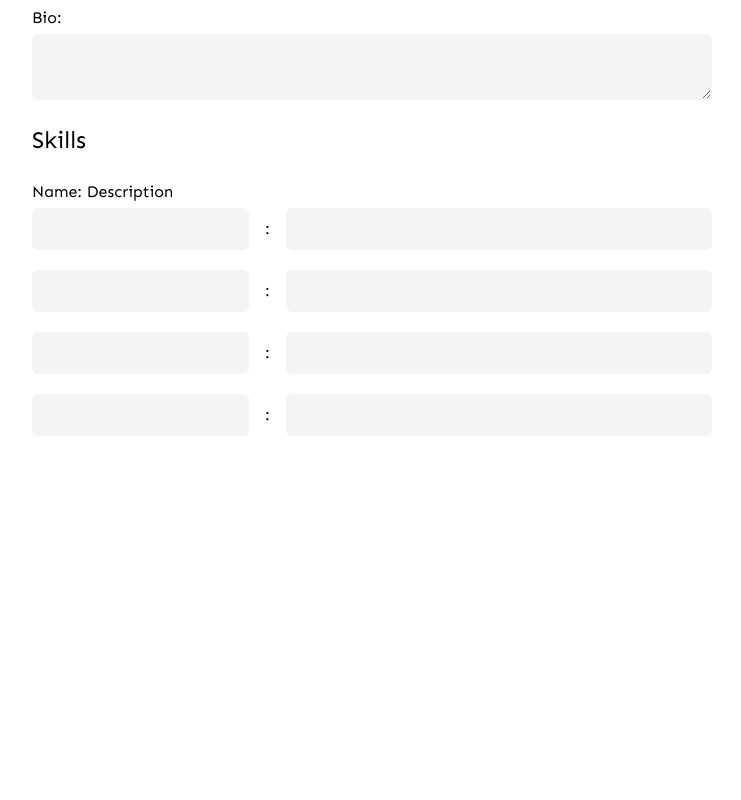
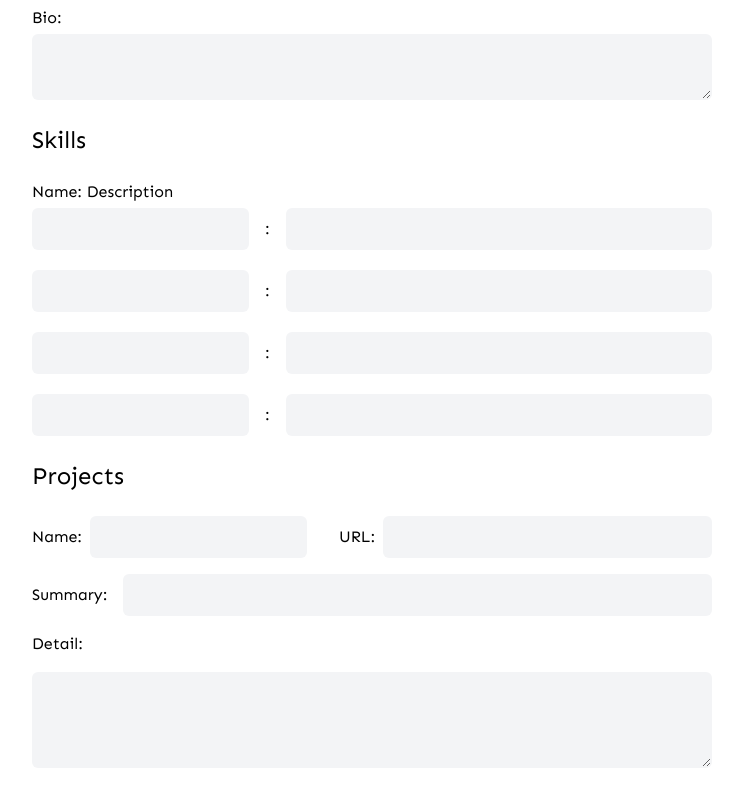
Before and after one commit to Watakumi/meet-binder-front, a Next.js app: page /settings in a window 1280 px wide. Shown: the part 452-1252 px from the top of the page, without its empty margins (268-1009 px from the left). Before the commit the page ends 920 px from the top, so only its background shows below. Built offline with nearby package versions, Linux system fonts and the light colour scheme.

Commit message:
Use ProjectFormComponent

```diff
--- a/pages/settings/index.tsx
+++ b/pages/settings/index.tsx
@@ -4,6 +4,7 @@ import {
   EmailForm,
   Textarea,
   SkillForm,
+  ProjectForm,
 } from '../../components/Settings';
 
 const UserSettings: React.FunctionComponent = () => {
@@ -17,6 +18,8 @@ const UserSettings: React.FunctionComponent = () => {
         <Textarea labelName="Bio" />
         <p className="text-2xl">Skills</p>
         <SkillForm />
+        <p className="text-2xl">Projects</p>
+        <ProjectForm />
       </div>
     </div>
   );
```
